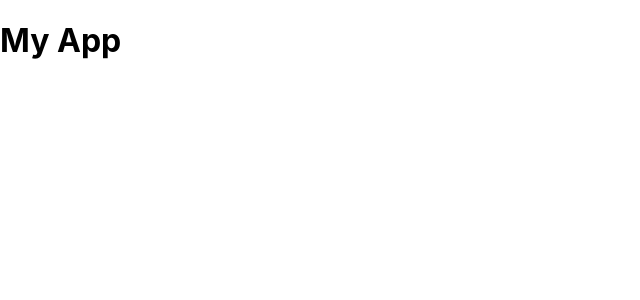
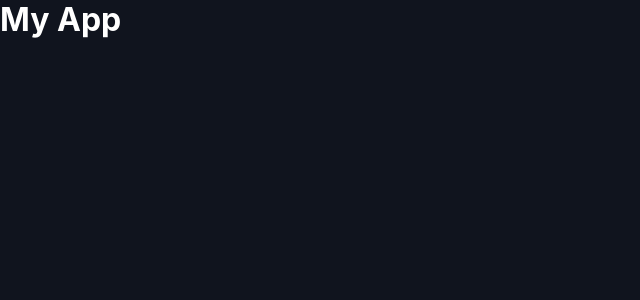
Before and after one commit to naser23/entertainment-web-app, a React (Create React App) app: page / in a window 1280 px wide. Shown: the top 300 px of the page, without its empty margins (0-640 px from the left). Built offline with nearby package versions, Linux system fonts and the light colour scheme.

Commit message:
Got firebase set up and am getting all the colors from the design system into my index.css file. Will create pages shortly after C this commit.

```diff
--- a/package.json
+++ b/package.json
@@ -4,6 +4,7 @@
   "private": true,
   "dependencies": {
     "cra-template": "1.2.0",
+    "firebase": "^9.6.11",
     "react": "^18.0.0",
     "react-dom": "^18.0.0",
     "react-scripts": "5.0.1"
--- a/public/index.html
+++ b/public/index.html
@@ -10,34 +10,17 @@
       content="Web site created using create-react-app"
     />
     <link rel="apple-touch-icon" href="%PUBLIC_URL%/logo192.png" />
-    <!--
-      manifest.json provides metadata used when your web app is installed on a
-      user's mobile device or desktop. See https://developers.google.com/web/fundamentals/web-app-manifest/
-    -->
     <link rel="manifest" href="%PUBLIC_URL%/manifest.json" />
-    <!--
-      Notice the use of %PUBLIC_URL% in the tags above.
-      It will be replaced with the URL of the `public` folder during the build.
-      Only files inside the `public` folder can be referenced from the HTML.
-
-      Unlike "/favicon.ico" or "favicon.ico", "%PUBLIC_URL%/favicon.ico" will
-      work correctly both with client-side routing and a non-root public URL.
-      Learn how to configure a non-root public URL by running `npm run build`.
-    -->
+    <link rel="preconnect" href="https://fonts.googleapis.com" />
+    <link rel="preconnect" href="https://fonts.gstatic.com" crossorigin />
+    <link
+      href="https://fonts.googleapis.com/css2?family=Outfit:wght@300;500&display=swap"
+      rel="stylesheet"
+    />
     <title>React App</title>
   </head>
   <body>
     <noscript>You need to enable JavaScript to run this app.</noscript>
     <div id="root"></div>
-    <!--
-      This HTML file is a template.
-      If you open it directly in the browser, you will see an empty page.
-
-      You can add webfonts, meta tags, or analytics to this file.
-      The build step will place the bundled scripts into the <body> tag.
-
-      To begin the development, run `npm start` or `yarn start`.
-      To create a production bundle, use `npm run build` or `yarn build`.
-    -->
   </body>
 </html>
--- a/src/App.js
+++ b/src/App.js
@@ -1,5 +1,9 @@
 function App() {
-  return <h1>My App</h1>;
+  return (
+    <div className="App">
+      <h1>My App</h1>
+    </div>
+  );
 }
 
 export default App;
--- a/src/index.css
+++ b/src/index.css
@@ -1,13 +1,38 @@
 body {
   margin: 0;
-  font-family: -apple-system, BlinkMacSystemFont, 'Segoe UI', 'Roboto', 'Oxygen',
-    'Ubuntu', 'Cantarell', 'Fira Sans', 'Droid Sans', 'Helvetica Neue',
+  font-family: -apple-system, BlinkMacSystemFont, "Segoe UI", "Roboto", "Oxygen",
+    "Ubuntu", "Cantarell", "Fira Sans", "Droid Sans", "Helvetica Neue",
     sans-serif;
   -webkit-font-smoothing: antialiased;
   -moz-osx-font-smoothing: grayscale;
 }
 
 code {
-  font-family: source-code-pro, Menlo, Monaco, Consolas, 'Courier New',
+  font-family: source-code-pro, Menlo, Monaco, Consolas, "Courier New",
     monospace;
 }
+
+* {
+  margin: 0;
+  padding: 0;
+  box-sizing: border-box;
+}
+
+:root {
+  --main-bg-color: #10141e;
+  --main-orange-color: #fc4747;
+  --light-grayish-blue: #5a698f;
+  --dark-lightish-gray: #161d2f;
+}
+
+.App {
+  width: 100vw;
+  min-height: 100vh;
+  background-color: var(--main-bg-color);
+}
+
+.App h1 {
+  color: white;
+}
+
+/* font-family: 'Outfit', sans-serif; */
```
Also changed, not shown: firebase.config.js (added, +16 -0 lines), 1 other file (tests, documents, lock files or other folders).
